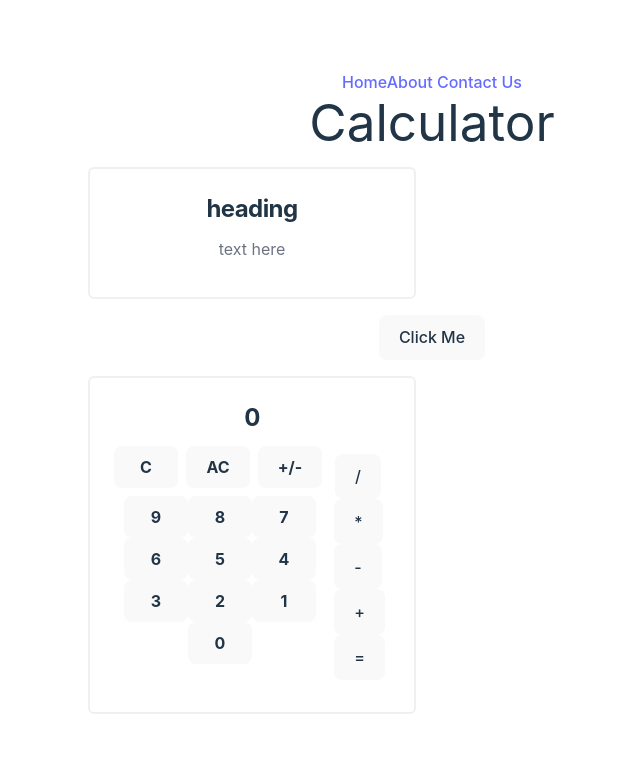
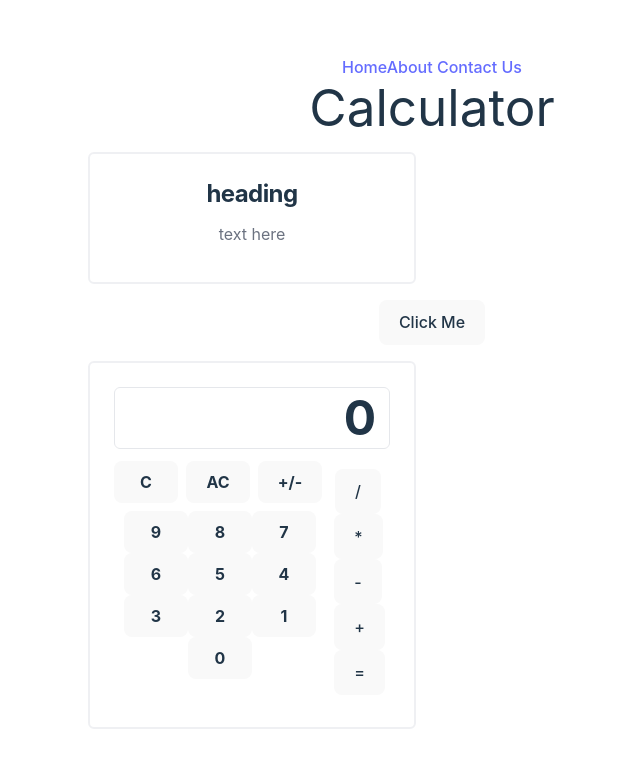
Before and after one commit to RiFactor/untitled, a React (Vite) app: page / in a window 1280 px wide. Shown: the top 768 px of the page, without its empty margins (208-848 px from the left). Built offline with nearby package versions, Linux system fonts and the light colour scheme.

Commit message:
Style calculator

```diff
--- a/src/App.tsx
+++ b/src/App.tsx
@@ -128,7 +128,7 @@ function App() {
               className={` overflow-hidden rounded-md border-2 border-gray-200 border-opacity-60 dark:border-gray-700`}
             >
               <div className="p-6">
-                <h2 className="mb-3 text-2xl font-bold leading-8 tracking-tight">
+                <h2 className="mb-3 rounded-md border p-3.5 text-right text-5xl font-bold leading-8 tracking-tight">
                   {
                     // calculatorState.lastUpdated === "clear"
                     //   ? 0
```
